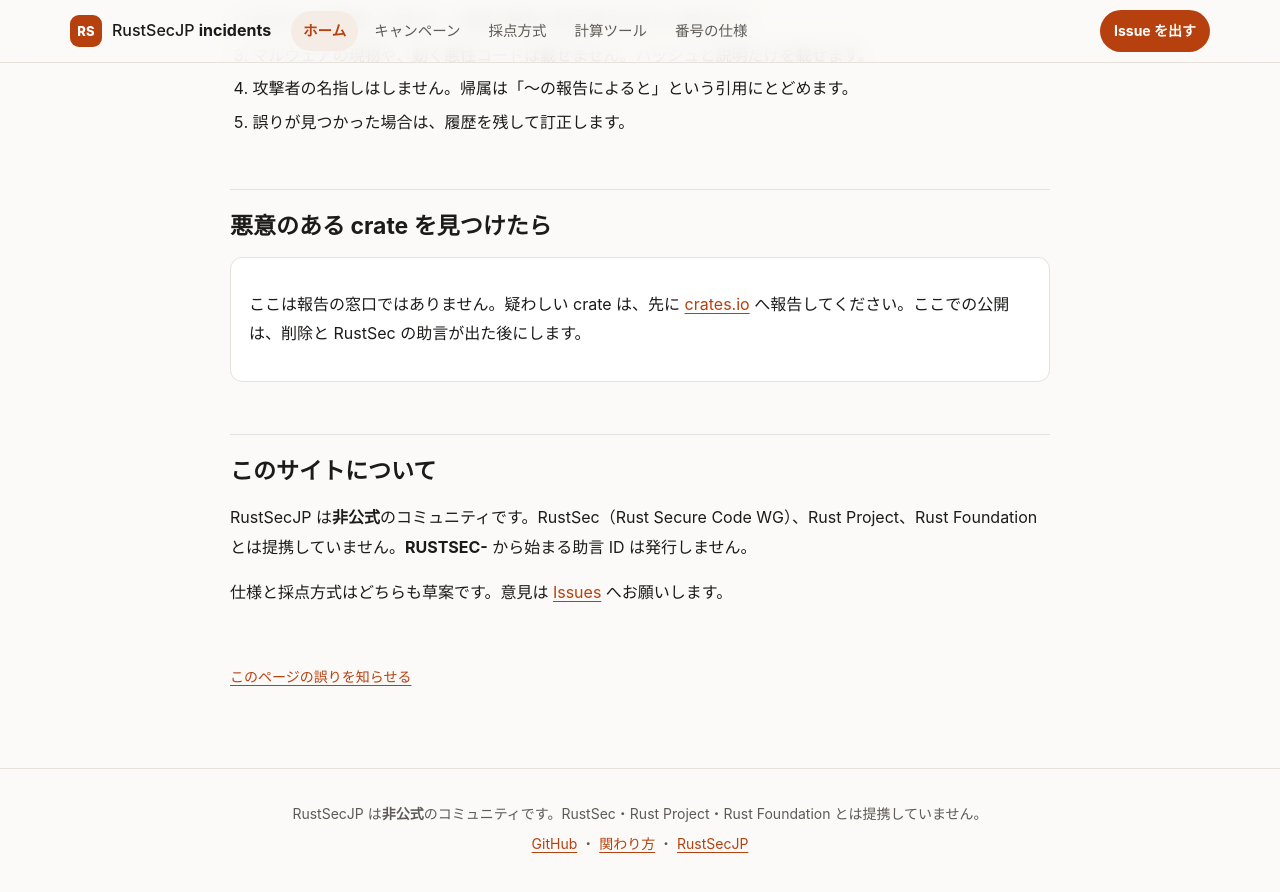
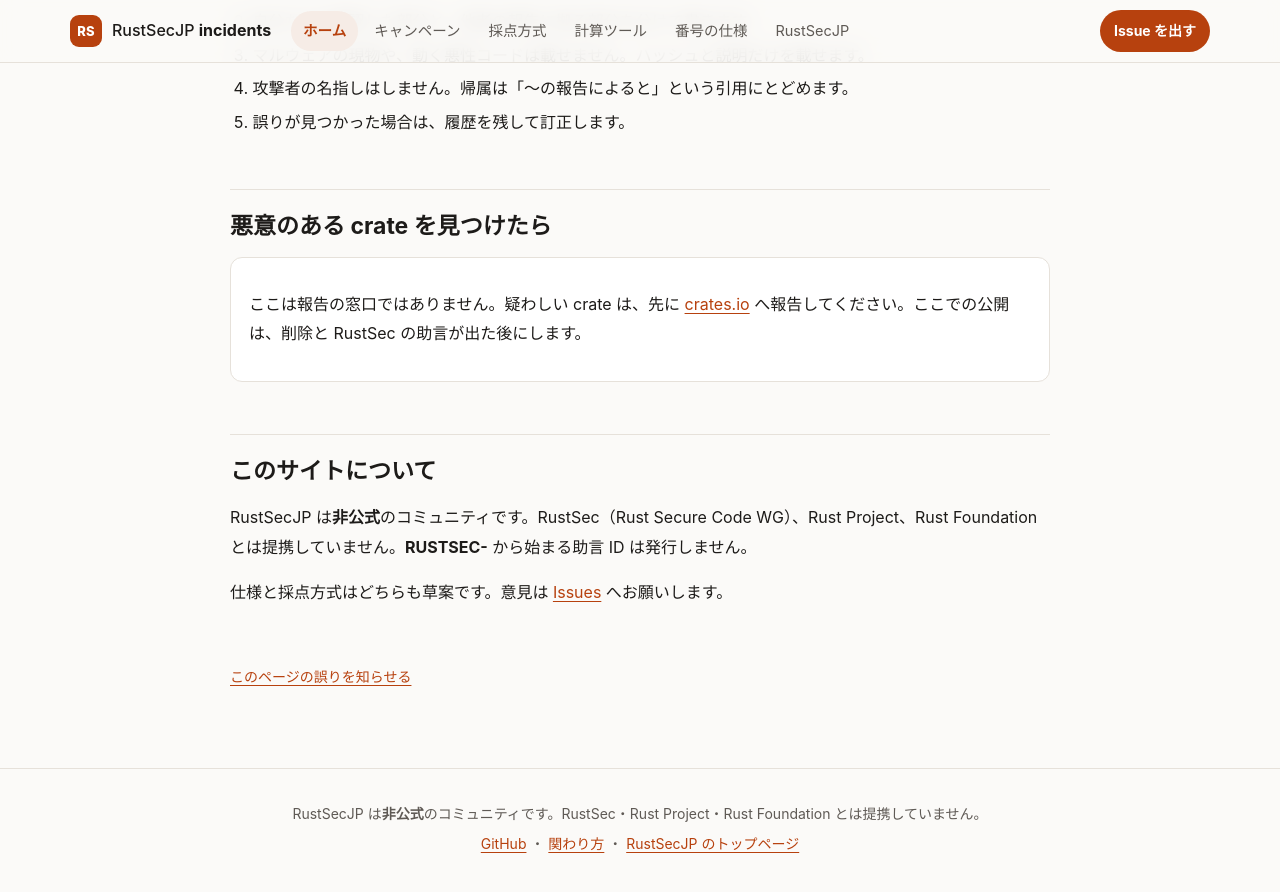
Before and after one commit to RustSecJP/incidents, a Jekyll site: the page built from index.md, in a window 1280 px wide and 900 px high, scrolled down 949 px. Shown: the top 892 px of the window. Built offline with Jekyll 4.4.1, drawn with Linux system fonts in a browser that asks for light colours.

Commit message:
トップページへのリンクを追加

```diff
--- a/_config.yml
+++ b/_config.yml
@@ -1,6 +1,8 @@
 title: RustSecJP incidents
 description: Rust のサプライチェーン事件を、事件のまとまり（キャンペーン）単位で整理する
 lang: ja
+plugins:
+  - jekyll-sitemap
 baseurl: /incidents
 url: https://rustsecjp.github.io
 repo_url: https://github.com/RustSecJP/incidents
--- a/_layouts/default.html
+++ b/_layouts/default.html
@@ -17,6 +17,7 @@
       {% for it in items %}{% assign p = it | split: "|" %}
       <a href="{{ p[1] | relative_url }}"{% if page.url == p[1] %} aria-current="page"{% endif %}>{{ p[0] }}</a>
       {% endfor %}
+      <a href="https://rustsecjp.github.io/">RustSecJP</a>
     </nav>
     <a class="gh" href="{{ site.repo_url }}/issues">Issue を出す</a>
   </div>
@@ -30,7 +31,7 @@
 </div>
 <footer class="foot">
   <p>RustSecJP は<b>非公式</b>のコミュニティです。RustSec・Rust Project・Rust Foundation とは提携していません。</p>
-  <p><a href="{{ site.repo_url }}">GitHub</a> ・ <a href="{{ site.repo_url }}/blob/main/CONTRIBUTING.md">関わり方</a> ・ <a href="https://github.com/RustSecJP">RustSecJP</a></p>
+  <p><a href="{{ site.repo_url }}">GitHub</a> ・ <a href="{{ site.repo_url }}/blob/main/CONTRIBUTING.md">関わり方</a> ・ <a href="https://rustsecjp.github.io/">RustSecJP のトップページ</a></p>
 </footer>
 <script src="{{ '/assets/site.js' | relative_url }}" defer></script>
 </body>
```
